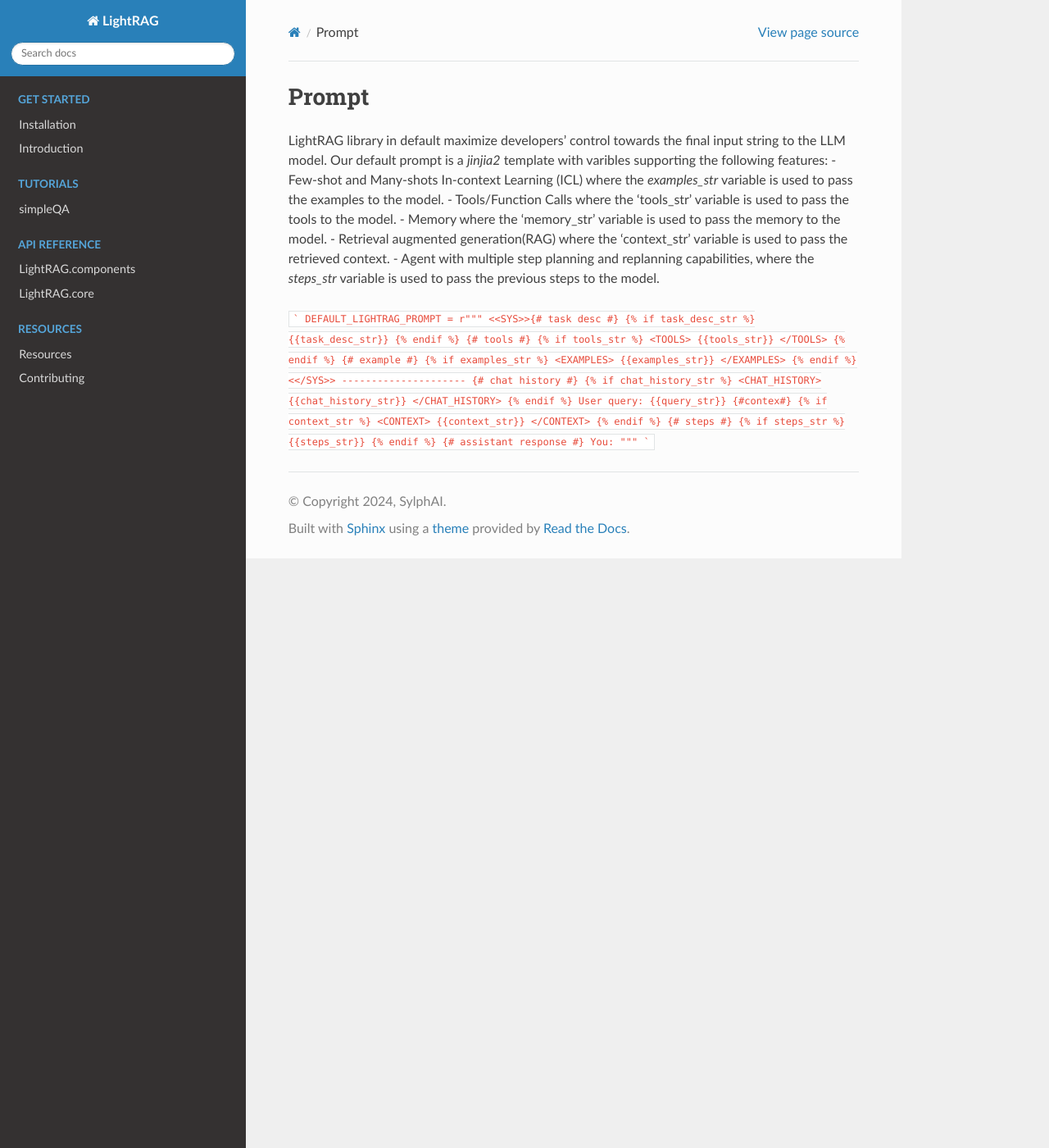
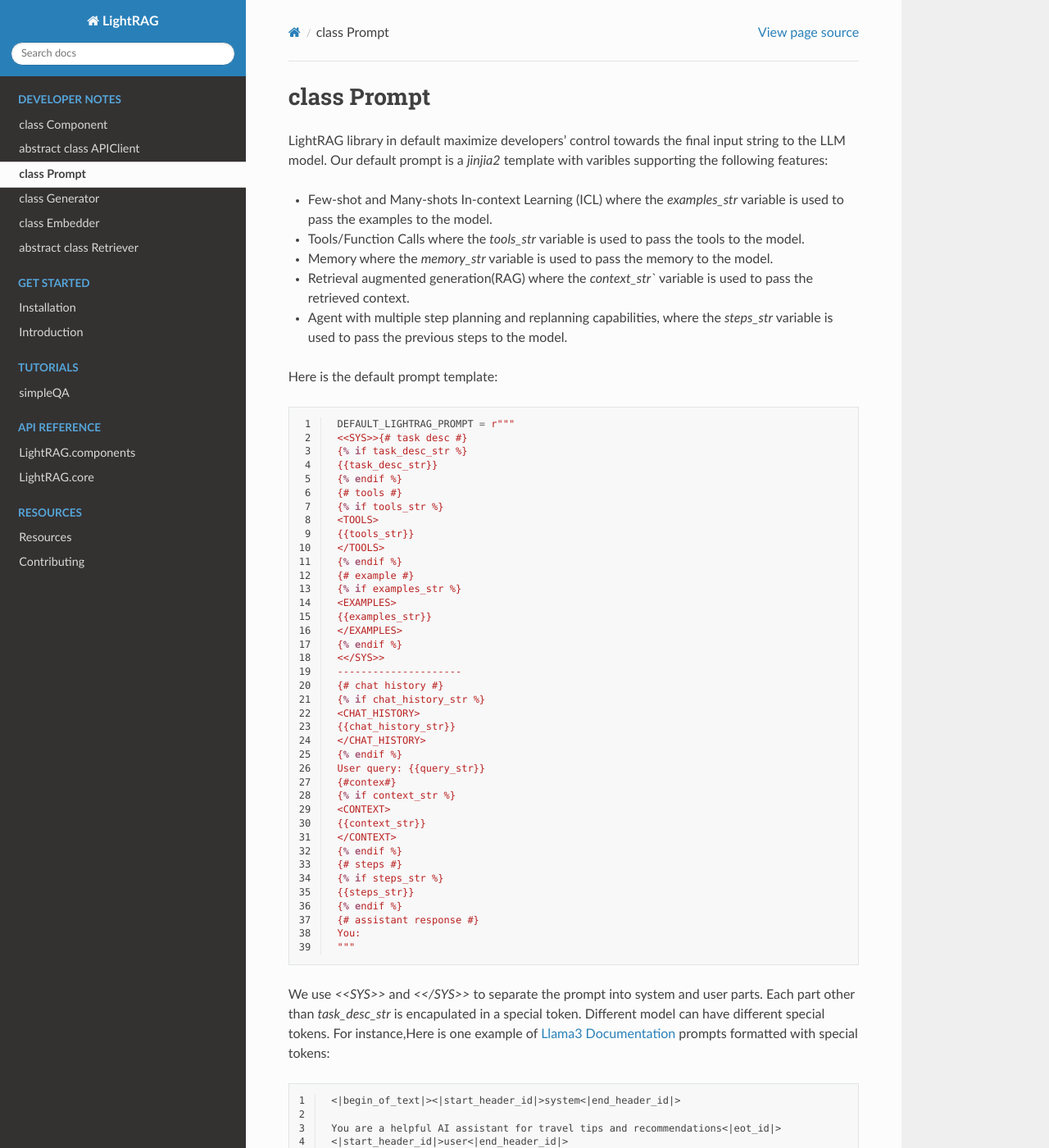
Before and after one commit to SylphAI-Inc/AdalFlow, a Sphinx documentation site: the page built from docs/source/developer_notes/prompt.rst, in a window 1280 px wide and 1400 px high. Shown: the whole window at 82% size. Built offline with Sphinx 7.4.7 and the Read the Docs theme 2.0.0, drawn with Linux system fonts in a browser that asks for light colours; some of the changed text lies outside the part shown.

Commit message:
add design for major components

````diff
--- /dev/null
+++ b/docs/source/developer_notes/api_client.rst
@@ -0,0 +1,2 @@
+abstract class APIClient
+============
--- /dev/null
+++ b/docs/source/developer_notes/component.rst
@@ -0,0 +1,2 @@
+class Component
+============
--- /dev/null
+++ b/docs/source/developer_notes/embedder.rst
@@ -0,0 +1,2 @@
+class Embedder
+============
--- /dev/null
+++ b/docs/source/developer_notes/generator.rst
@@ -0,0 +1,2 @@
+class Generator
+============
--- a/docs/source/developer_notes/prompt.rst
+++ b/docs/source/developer_notes/prompt.rst
@@ -1,50 +1,71 @@
-Prompt
+class Prompt
 ============
 LightRAG library in default maximize developers' control towards the final input string to the LLM model. Our default prompt is a `jinjia2` template with varibles supporting the following features:
+
 - Few-shot and Many-shots In-context Learning (ICL) where the `examples_str` variable is used to pass the examples to the model.
-- Tools/Function Calls where the 'tools_str' variable is used to pass the tools to the model.
-- Memory where the 'memory_str' variable is used to pass the memory to the model.
-- Retrieval augmented generation(RAG) where the 'context_str' variable is used to pass the retrieved context.
+
+- Tools/Function Calls where the `tools_str` variable is used to pass the tools to the model.
+
+- Memory where the `memory_str` variable is used to pass the memory to the model.
+
+- Retrieval augmented generation(RAG) where the `context_str`` variable is used to pass the retrieved context.
+
 - Agent with multiple step planning and replanning capabilities, where the `steps_str` variable is used to pass the previous steps to the model.
 
-```
-DEFAULT_LIGHTRAG_PROMPT = r"""
-<<SYS>>{# task desc #}
-{% if task_desc_str %}
-{{task_desc_str}}
-{% endif %}
-{# tools #}
-{% if tools_str %}
-<TOOLS>
-{{tools_str}}
-</TOOLS>
-{% endif %}
-{# example #}
-{% if examples_str %}
-<EXAMPLES>
-{{examples_str}}
-</EXAMPLES>
-{% endif %}
-<</SYS>>
----------------------
-{# chat history #}
-{% if chat_history_str %}
-<CHAT_HISTORY>
-{{chat_history_str}}
-</CHAT_HISTORY>
-{% endif %}
-User query: {{query_str}}
-{#contex#}
-{% if context_str %}
-<CONTEXT>
-{{context_str}}
-</CONTEXT>
-{% endif %}
-{# steps #}
-{% if steps_str %}
-{{steps_str}}
-{% endif %}
-{# assistant response #}
-You:
-"""
-```
+Here is the  default prompt template:
+
+.. code-block:: python
+   :linenos:
+
+    DEFAULT_LIGHTRAG_PROMPT = r"""
+    <<SYS>>{# task desc #}
+    {% if task_desc_str %}
+    {{task_desc_str}}
+    {% endif %}
+    {# tools #}
+    {% if tools_str %}
+    <TOOLS>
+    {{tools_str}}
+    </TOOLS>
+    {% endif %}
+    {# example #}
+    {% if examples_str %}
+    <EXAMPLES>
+    {{examples_str}}
+    </EXAMPLES>
+    {% endif %}
+    <</SYS>>
+    ---------------------
+    {# chat history #}
+    {% if chat_history_str %}
+    <CHAT_HISTORY>
+    {{chat_history_str}}
+    </CHAT_HISTORY>
+    {% endif %}
+    User query: {{query_str}}
+    {#contex#}
+    {% if context_str %}
+    <CONTEXT>
+    {{context_str}}
+    </CONTEXT>
+    {% endif %}
+    {# steps #}
+    {% if steps_str %}
+    {{steps_str}}
+    {% endif %}
+    {# assistant response #}
+    You:
+    """
+
+We use `<<SYS>>` and `<</SYS>>` to separate the prompt into system and user parts. Each part other than `task_desc_str` is encapulated in a special token. Different model can have different special tokens. For instance,\
+Here is one example of `Llama3 Documentation <https://llama.meta.com/docs/model-cards-and-prompt-formats/meta-llama-3/>`_ prompts formatted with special tokens:
+
+.. code-block::
+   :linenos:
+
+    <|begin_of_text|><|start_header_id|>system<|end_header_id|>
+
+    You are a helpful AI assistant for travel tips and recommendations<|eot_id|>
+    <|start_header_id|>user<|end_header_id|>
+
+    What can you help me with?<|eot_id|><|start_header_id|>assistant<|end_header_id|>
--- /dev/null
+++ b/docs/source/developer_notes/retriever.rst
@@ -0,0 +1,2 @@
+abstract class Retriever
+============
--- a/pyproject.toml
+++ b/pyproject.toml
@@ -52,6 +52,7 @@ torch = "^2.3.0"
 langsmith = "^0.1.56"
 langchain-openai = "^0.1.6"
 pyvis = "^0.3.2"
+llama-index-llms-ollama = "^0.1.3"
 
 
 [tool.ruff]
````
Also changed, not shown: docs/source/conf.py (+32 -31 lines), docs/source/index.rst (+12 -0 lines), 1 other file.
